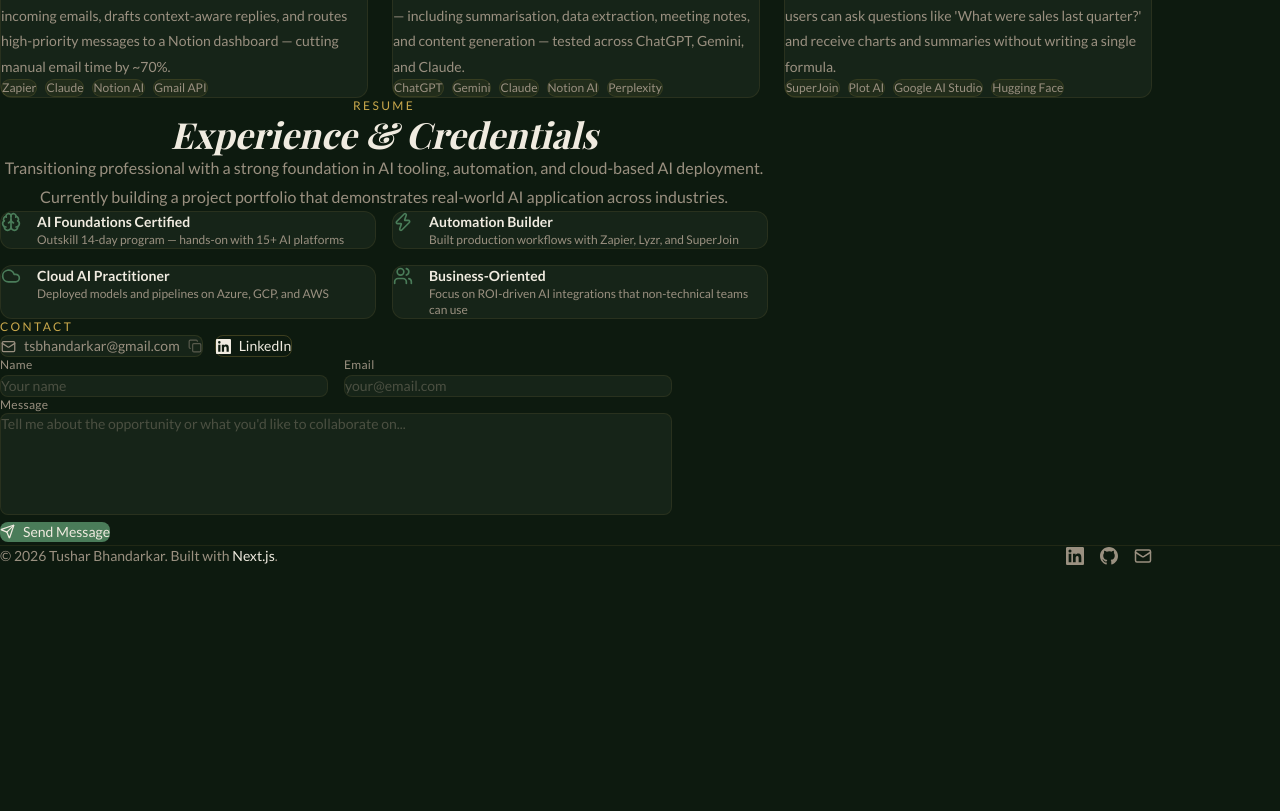
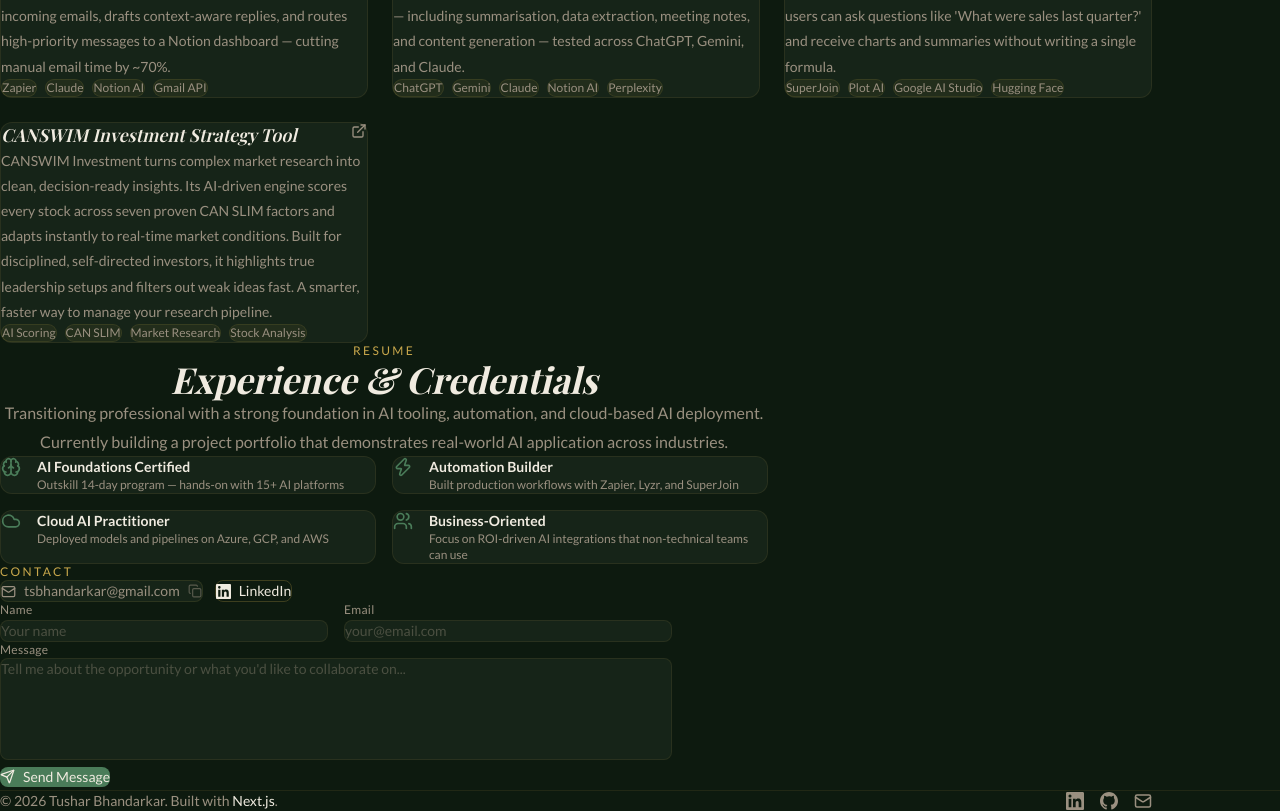
Before and after one commit to tbhandarkar/tushar-ai, a Next.js app: page / in a window 1280 px wide. Shown: the part 1440-2251 px from the top of the page. Before the commit the page ends 2006 px from the top, so only its background shows below. Built offline with nearby package versions, Linux system fonts and the light colour scheme.

Commit message:
Add CANSWIM investment project
Co-authored-by: tbhandarkar <tbhandarkar@users.noreply.github.com>

```diff
--- a/src/data/projects.ts
+++ b/src/data/projects.ts
@@ -33,4 +33,13 @@ export const projects: Project[] = [
     tools: ["SuperJoin", "Plot AI", "Google AI Studio", "Hugging Face"],
     link: "#",
   },
+  {
+    id: "canswim-investment-strategy-tool",
+    title: "CANSWIM Investment Strategy Tool",
+    description:
+      "CANSWIM Investment turns complex market research into clean, decision-ready insights. Its AI-driven engine scores every stock across seven proven CAN SLIM factors and adapts instantly to real-time market conditions. Built for disciplined, self-directed investors, it highlights true leadership setups and filters out weak ideas fast. A smarter, faster way to manage your research pipeline.",
+    tools: ["AI Scoring", "CAN SLIM", "Market Research", "Stock Analysis"],
+    link: "#",
+    featured: true,
+  },
 ];
```
